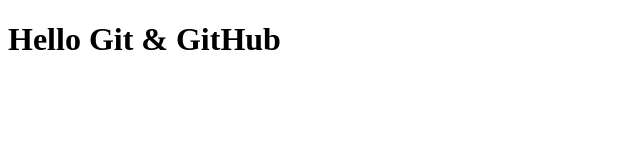
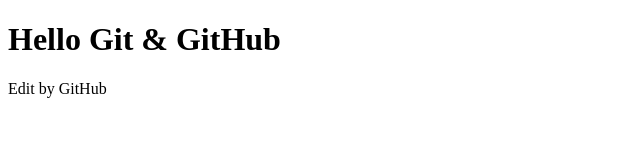
Before and after one commit to mafizul24h/project1, a plain HTML site: page index.html in a window 1280 px wide. Shown: the whole page, without its empty margins (0-640 px from the left). Drawn offline with Linux system fonts and the light colour scheme.

Commit message:
Update index.html

```diff
--- a/index.html
+++ b/index.html
@@ -8,5 +8,6 @@
 </head>
 <body>
     <h1>Hello Git & GitHub</h1>
+    <p>Edit by GitHub<p>
 </body>
 </html>
```
